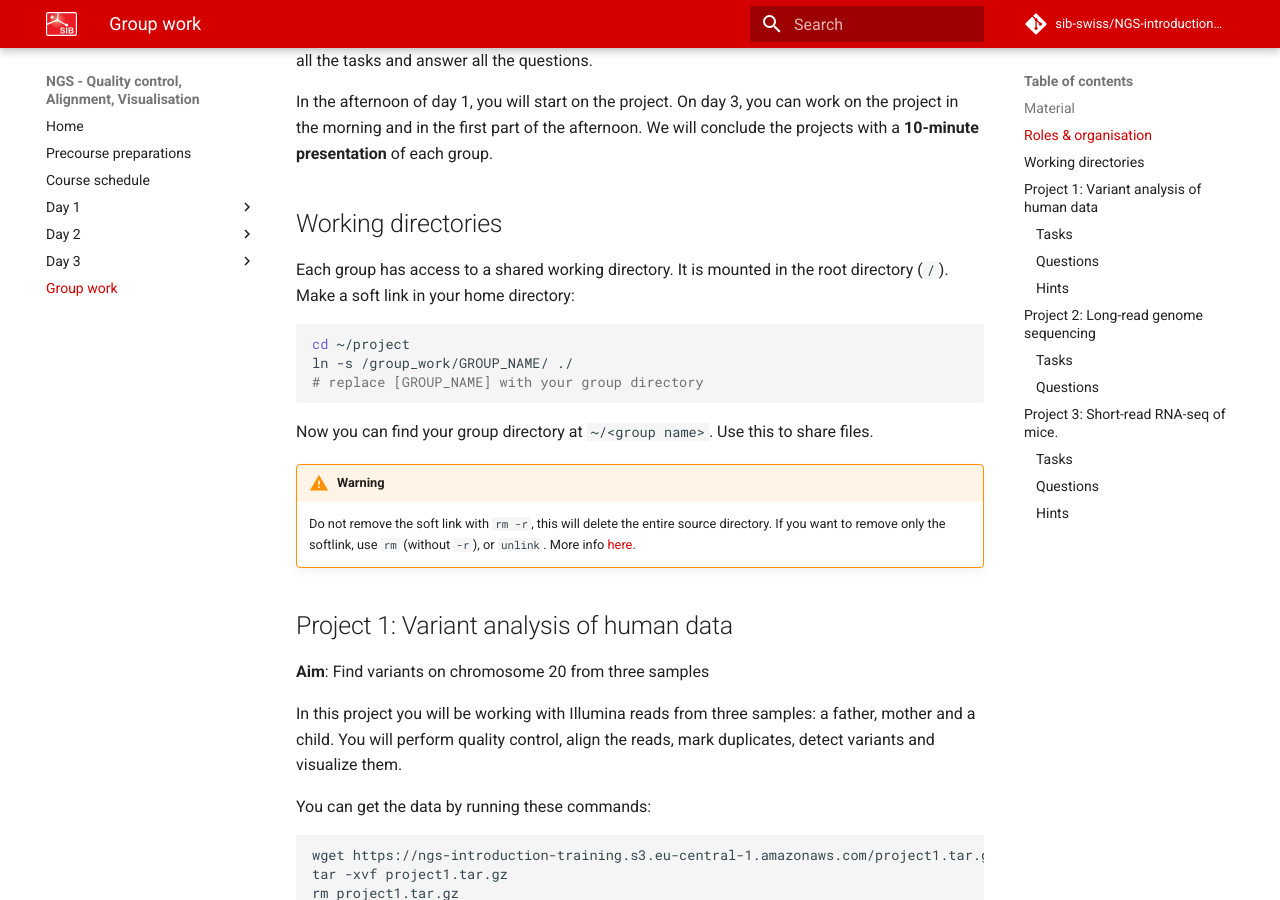
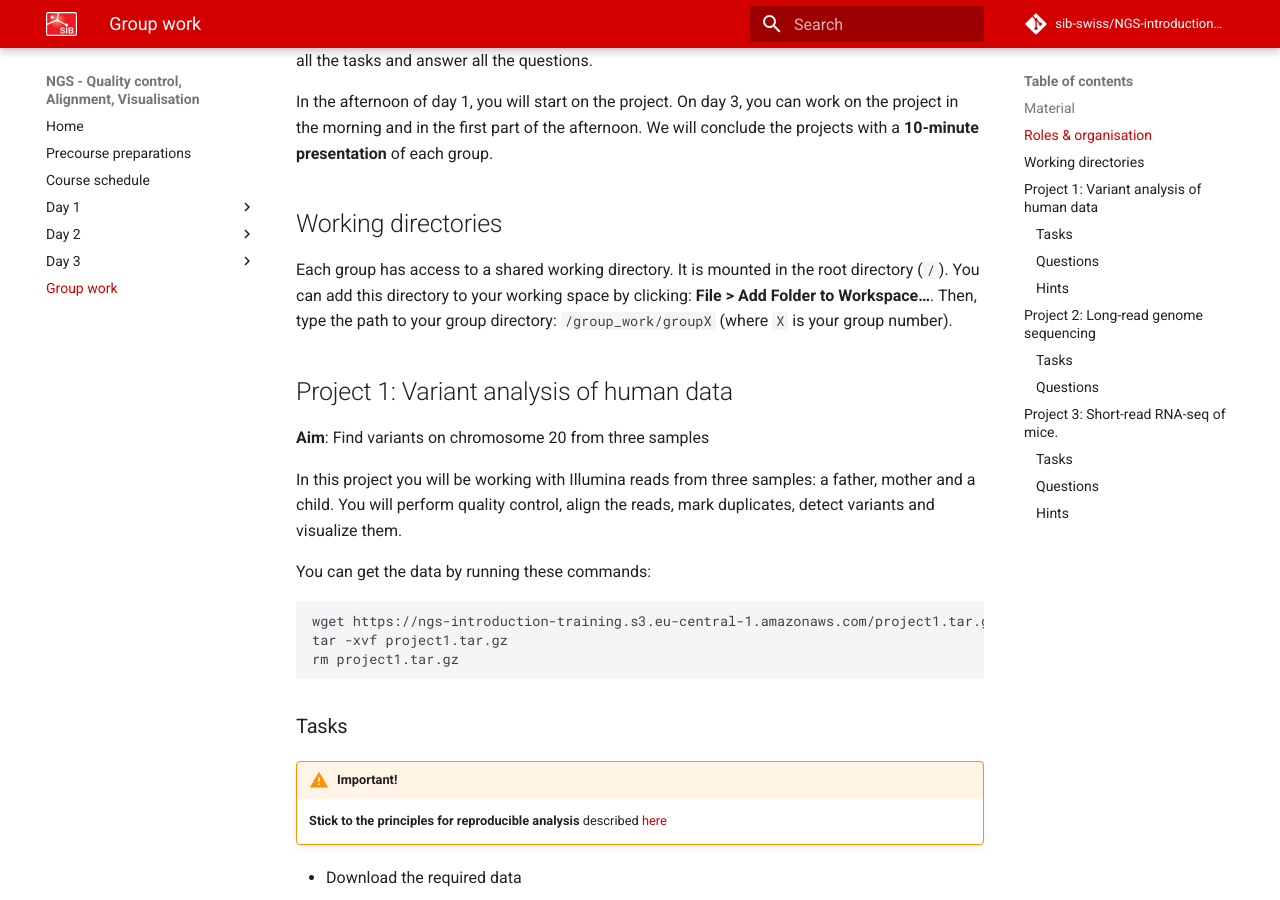
Before and after one commit to sib-swiss/NGS-introduction-training, an MkDocs documentation site: the page built from docs/group_work.md, in a window 1280 px wide and 900 px high, scrolled down 899 px. Built offline with MkDocs 1.6.1 and Material for MkDocs 9.7.7, drawn with Linux system fonts in a browser that asks for light colours; comment, search, counter and statistics services are not loaded; the version menu is left out.

````diff
--- a/docs/group_work.md
+++ b/docs/group_work.md
@@ -21,19 +21,7 @@
 
 ## Working directories
 
-Each group has access to a shared working directory. It is mounted in the root directory (`/`). Make a soft link in your home directory:
-
-```sh
-cd ~/project
-ln -s /group_work/GROUP_NAME/ ./
-# replace [GROUP_NAME] with your group directory
-```
-
-Now you can find your group directory at `~/<group name>`. Use this to share files.
-
-!!! warning
-    Do not remove the soft link with `rm -r`, this will delete the entire source directory. If you want to remove only the softlink, use `rm` (without `-r`), or `unlink`. More info [here](https://linuxize.com/post/how-to-remove-symbolic-links-in-linux/).
-
+Each group has access to a shared working directory. It is mounted in the root directory (`/`). You can add this directory to your working space by clicking: **File > Add Folder to Workspace...**. Then, type the path to your group directory: `/group_work/groupX` (where `X` is your group number).
 
 ## Project 1: Variant analysis of human data
 
````
Also changed, not shown: docs/day1/sequencing_technologies.md (+1 -1 lines).
